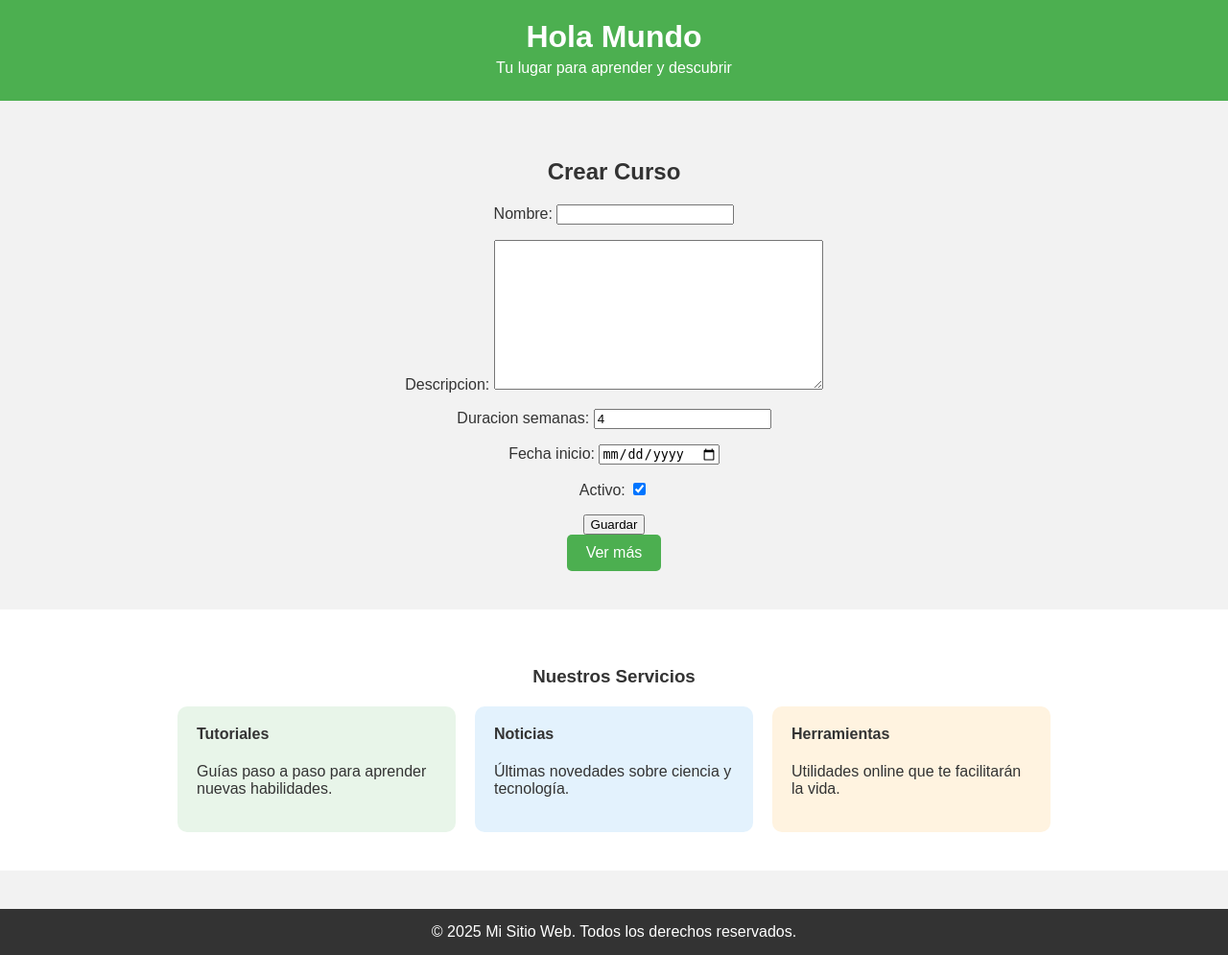
After one commit to FlorenciaDAgostino/ejemplos2-django, a Django app: page /crear-curso/ in a window 1280 px wide. The commit adds this page. Shown: the whole page at 96% size. Run offline with Django 5.2, Linux system fonts and the light colour scheme.

Commit message:
nueva clase

```diff
--- a/ejemplos_django/urls.py
+++ b/ejemplos_django/urls.py
@@ -19,5 +19,5 @@ from django.urls import path, include
 
 urlpatterns = [
     path('admin/', admin.site.urls),
-    path('mi-primer-app/', include('mi_primer_app.urls')),
+    path('', include('mi_primer_app.urls')),
 ]
--- a/mi_primer_app/admin.py
+++ b/mi_primer_app/admin.py
@@ -1,8 +1,8 @@
 from django.contrib import admin
 
 # Register your models here.
-from .models import Familiar
+from .models import Familiar, Curso
 
-register_models = [Familiar]
+register_models = [Familiar, Curso]
 
 admin.site.register(register_models)
--- /dev/null
+++ b/mi_primer_app/forms.py
@@ -0,0 +1,10 @@
+from django import forms
+
+
+class CursoForm(forms.Form):
+    nombre = forms.CharField()
+    descripcion = forms.CharField(widget=forms.Textarea, required=False)
+    duracion_semanas = forms.IntegerField(min_value=1, initial=4)
+    fecha_inicio = forms.DateField(
+        widget=forms.DateInput(attrs={'type': 'date'}))
+    activo = forms.BooleanField(required=False, initial=True)
--- /dev/null
+++ b/mi_primer_app/templates/mi_primer_app/crear_curso.html
@@ -0,0 +1,14 @@
+{% extends "padre.html" %}
+
+{% block title %} Crear curso {% endblock %}
+
+{% block content %}
+
+<h2>Crear Curso</h2>
+<form method="POST">
+    {% csrf_token %}
+    {{ form.as_p }}
+    <button type="submit">Guardar</button>
+</form>
+
+{% endblock %}
--- a/mi_primer_app/urls.py
+++ b/mi_primer_app/urls.py
@@ -1,10 +1,11 @@
 from django.urls import path
 
-from .views import saludo, saludo_con_template, crear_familiar, inicio
+from .views import saludo, saludo_con_template, crear_familiar, inicio, crear_curso
 
 urlpatterns = [
     path('', inicio, name= 'inicio'),
     path('hola-mundo/', saludo),
     path('hola-mundo-template/', saludo_con_template),
     path('crear-familiar/<str:nombre>/', crear_familiar),
+    path('crear-curso/', crear_curso, name= 'crear-curso'),
 ]
--- a/mi_primer_app/views.py
+++ b/mi_primer_app/views.py
@@ -1,5 +1,6 @@
-from django.shortcuts import render
-from .models import Familiar
+from django.shortcuts import render, redirect
+from .models import Familiar, Curso
+from.forms import CursoForm
 
 # Create your views here.
 from django.http import HttpResponse
@@ -28,3 +29,23 @@ def crear_familiar(request, nombre):
         )
         nuevo_familiar.save()
     return render(request, "mi_primer_app/crear_familiar.html", {"nombre": nombre})
+
+
+def crear_curso(request):
+
+    if request.method == 'POST':
+        form = CursoForm(request.POST)
+        if form.is_valid():
+            # Procesar el formulario y guardar el curso
+            nuevo_curso = Curso(
+                nombre=form.cleaned_data['nombre'],
+                descripcion=form.cleaned_data['descripcion'],
+                duracion_semanas=form.cleaned_data['duracion_semanas'],
+                fecha_inicio=form.cleaned_data['fecha_inicio'],
+                activo=form.cleaned_data['activo']
+            )
+            nuevo_curso.save()
+            return redirect('inicio')
+    else:
+        form = CursoForm()
+        return render(request, 'mi_primer_app/crear_curso.html', {'form': form})
--- a/templates/padre.html
+++ b/templates/padre.html
@@ -2,23 +2,25 @@
 <html lang="es">
 <head>
   <meta charset="UTF-8">
-  <title>Inicio - Mi Sitio Web</title>
+  <title>{% block title %} Inicio - Mi Sitio Web {% endblock %}</title>
 </head>
 <body style="margin: 0; font-family: Arial, sans-serif; background: #f2f2f2; color: #333;">
 
+ {% block header %}
   <!-- Encabezado -->
   <header style="background-color: #4CAF50; padding: 20px; text-align: center; color: white;">
     <h1 style="margin: 0;">Hola Mundo</h1>
     <p style="margin: 5px 0;">Tu lugar para aprender y descubrir</p>
   </header>
-
+{% endblock %}
   <!-- Contenido principal -->
   <main style="padding: 40px; text-align: center;">
+    {% block content %}
     <h2 style="color: #4CAF50;">¿Qué ofrecemos?</h2>
     <p style="max-width: 600px; margin: 0 auto 30px;">
       En nuestro sitio encontrarás recursos educativos, noticias de tecnología y herramientas útiles para tu día a día digital.
     </p>
-
+    {% endblock %}
     <a href="#servicios" style="display: inline-block; padding: 10px 20px; background-color: #4CAF50; color: white; text-decoration: none; border-radius: 5px;">
       Ver más
     </a>
```
Also changed, not shown: mi_primer_app/models.py (+12 -0 lines), mi_primer_app/templates/mi_primer_app/inicio.html (+10 -0 lines), mi_primer_app/migrations/0002_curso.py (added).
